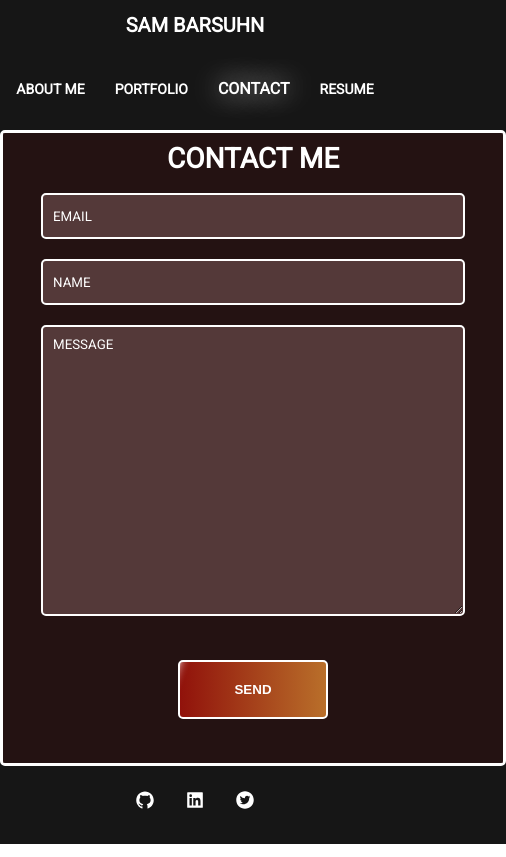
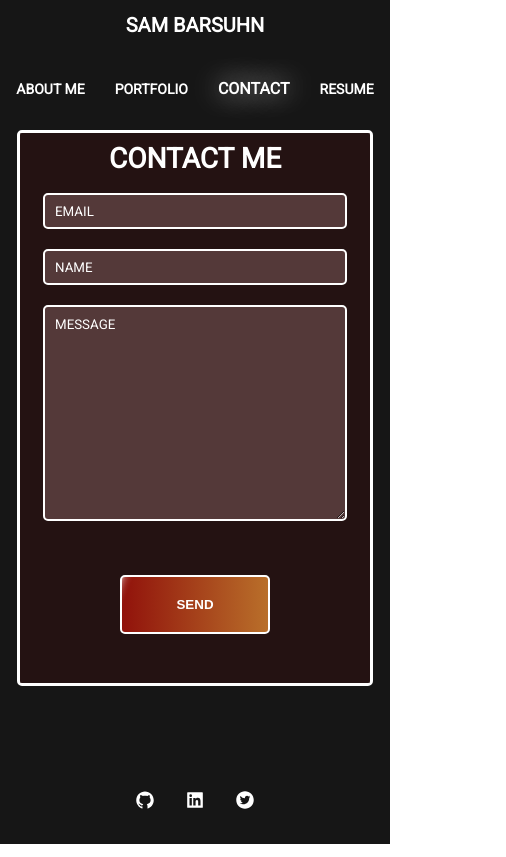
Before and after one commit to SBarsuhn/React-Portfolio, a React (Create React App) app: page /contact in a window 390 px wide. Shown: the whole page, 506 px wide, since content can reach past the window. Built offline with nearby package versions, Linux system fonts and the light colour scheme.

Commit message:
finished responsiveness

```diff
--- a/src/App.css
+++ b/src/App.css
@@ -478,8 +478,22 @@ transform: scale(1.3) rotate(360deg);
       margin-top: 30px;
     }
 
-    .carousel{
+    .carousel, .form-card, .res-cont{
       width: 350px;
+
+    }
+
+    .form-card, .form, .res-cont {
+      height: 550px;
+    }
+
+    .form-input {
+      height: 30px;
+    }
+
+    .form-mes {
+      height: 200px;
+      margin-bottom: 20px;
     }
 
     .carousel-title {
@@ -489,13 +503,21 @@ transform: scale(1.3) rotate(360deg);
     }
 
     .carousel-image {
-      height:150px;
+      height:125px;
     }
 
     .carousel-item{
-      height: 500px;
+      height: 450px;
     }
 
+    .carousel-desc {
+      margin: 10px 0 15px 0;
+    }
+
+    .resume {
+      width: 275px;
+      margin-bottom: 10px;
+    }
 
 
   }
@@ -506,7 +528,9 @@ transform: scale(1.3) rotate(360deg);
     margin-bottom: 0px;
   }
 
-
+ul {
+  margin-top: 0px;
+}
 
   .highlight {
     font-size: 10px;
@@ -539,8 +563,21 @@ transform: scale(1.3) rotate(360deg);
       margin-top: 0px;
     }
 
-    .carousel{
+    .carousel, .form-card, .res-cont {
       width: 250px;
+    }
+
+    .form-card, .form, .res-cont {
+      height: 450px;
+    }
+
+    .form-input {
+      height: 25px;
+    }
+
+    .form-mes {
+      height: 150px;
+      margin-bottom: 0px;
     }
 
     .carousel-title {
@@ -560,7 +597,6 @@ transform: scale(1.3) rotate(360deg);
     .carousel-desc{
       margin: 15px 0 15px 0;
       padding: 0 10px 0 10px;
-      white-space: normal;
       font-size: 12px;
 
     }
@@ -569,11 +605,15 @@ transform: scale(1.3) rotate(360deg);
       display: none;
     }
 
+    .resume {
+      width:200px;
+      margin-bottom: 10px;
+    }
 
   }
 
   @media only screen and (max-width: 360px) {
-    .carousel{
+    .carousel, .form-card{
       width: 300px;
     }
   }
```
